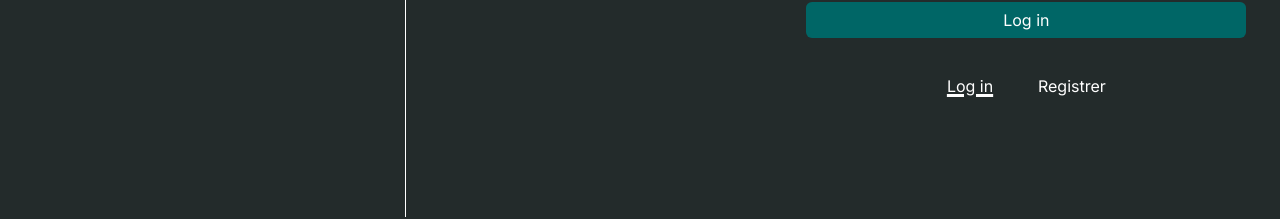
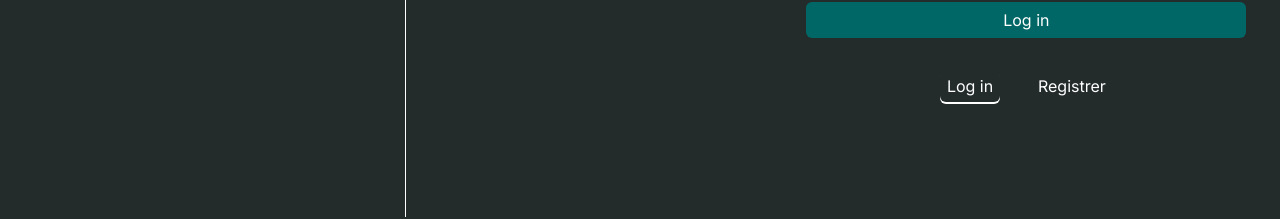
Before and after one commit to ErikOkau/instagramapp, a Next.js app: page /login in a window 1280 px wide. In both pictures the pointer is over the button 970 px from the left and 588 px from the top of the page. Shown: the part 503-722 px from the top of the page. Built offline with nearby package versions, Linux system fonts and the light colour scheme.

Commit message:
fixed css for swapping between login and register pages

```diff
--- a/app/(routes)/login/login.scss
+++ b/app/(routes)/login/login.scss
@@ -15,10 +15,10 @@
     button {
         padding: 0.4rem;
         background: none;
-        transition: all 1s ease-in-out;
+        transition: all 0.5s ease-in-out;
 
         &:hover {
-           text-decoration: underline 3px solid #fff;
+            box-shadow:  0 2px 0 0px #fff;
         }
     }
 }
```
